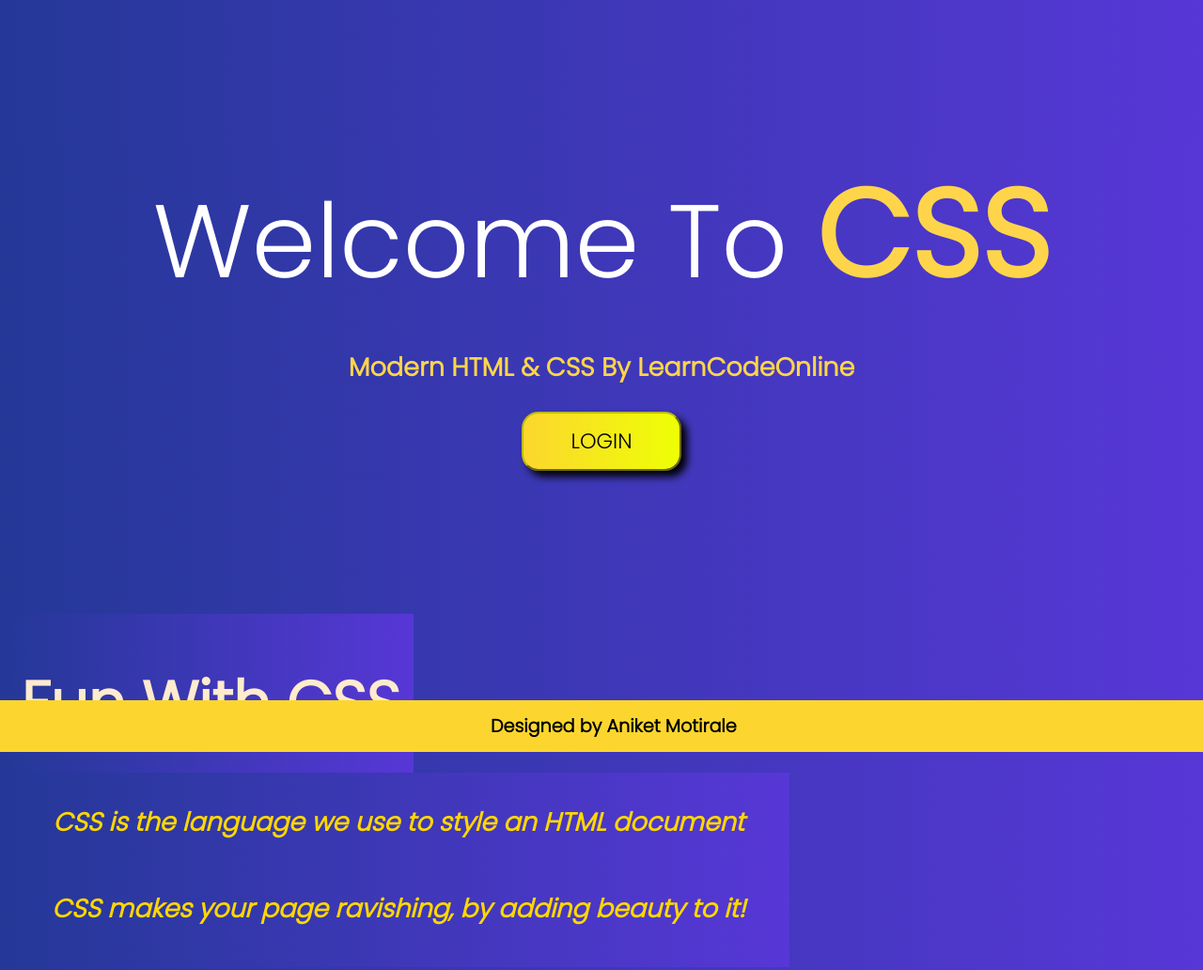
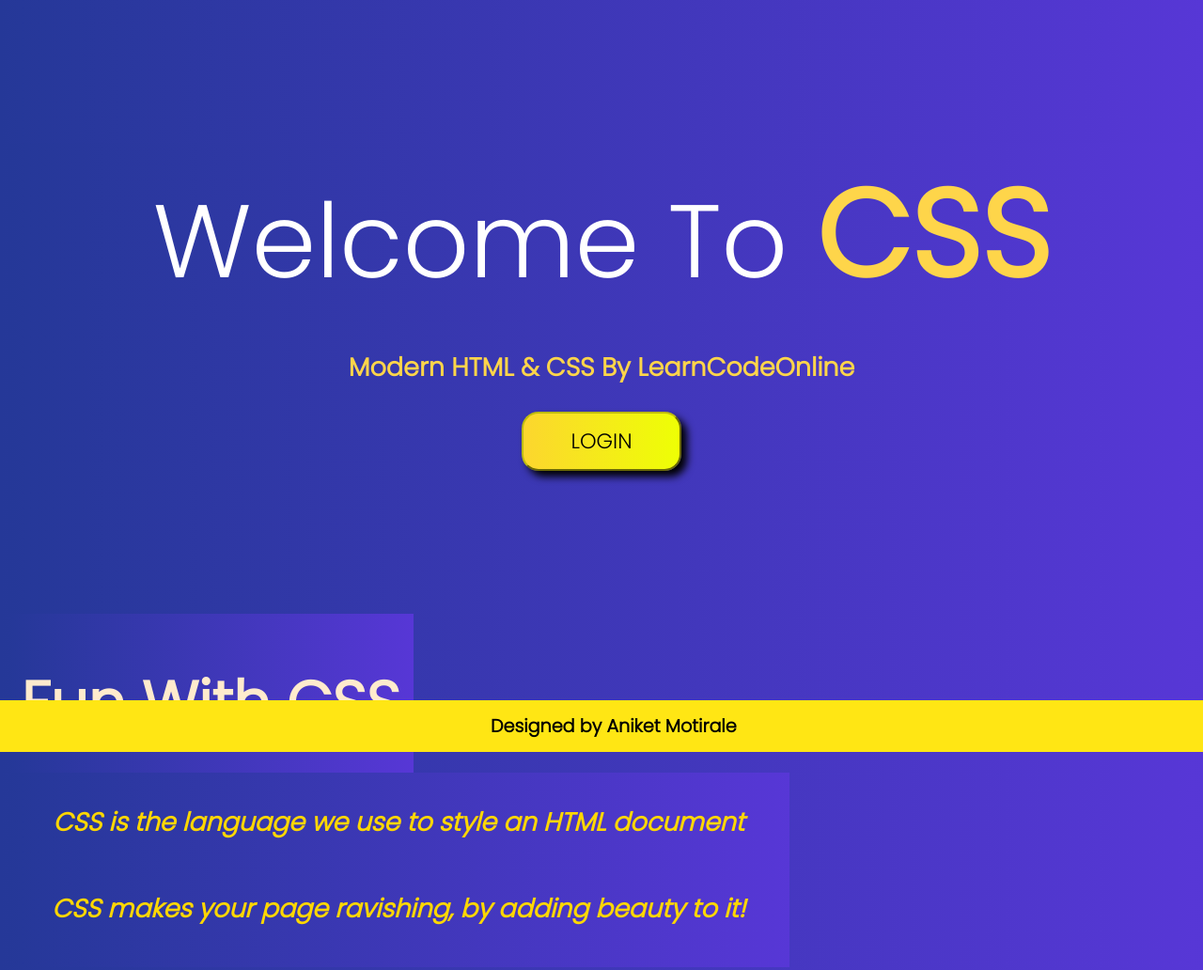
Before and after one commit to Aniket990011/css-practice, a plain HTML site: page index.html in a window 1280 px wide. Shown: the top 1032 px of the page at 94% size. Drawn offline with Linux system fonts and the light colour scheme.

Commit message:
Update style.css

```diff
--- a/style.css
+++ b/style.css
@@ -69,7 +69,7 @@ h4 {
     width: 100%;
     margin-bottom: 0%;
     padding: 1%;
-    background: #fcd62e;
+    background: #ffe614;
     font-size: larger;
     color: rgb(0, 0, 0);
     text-align: center;
```
